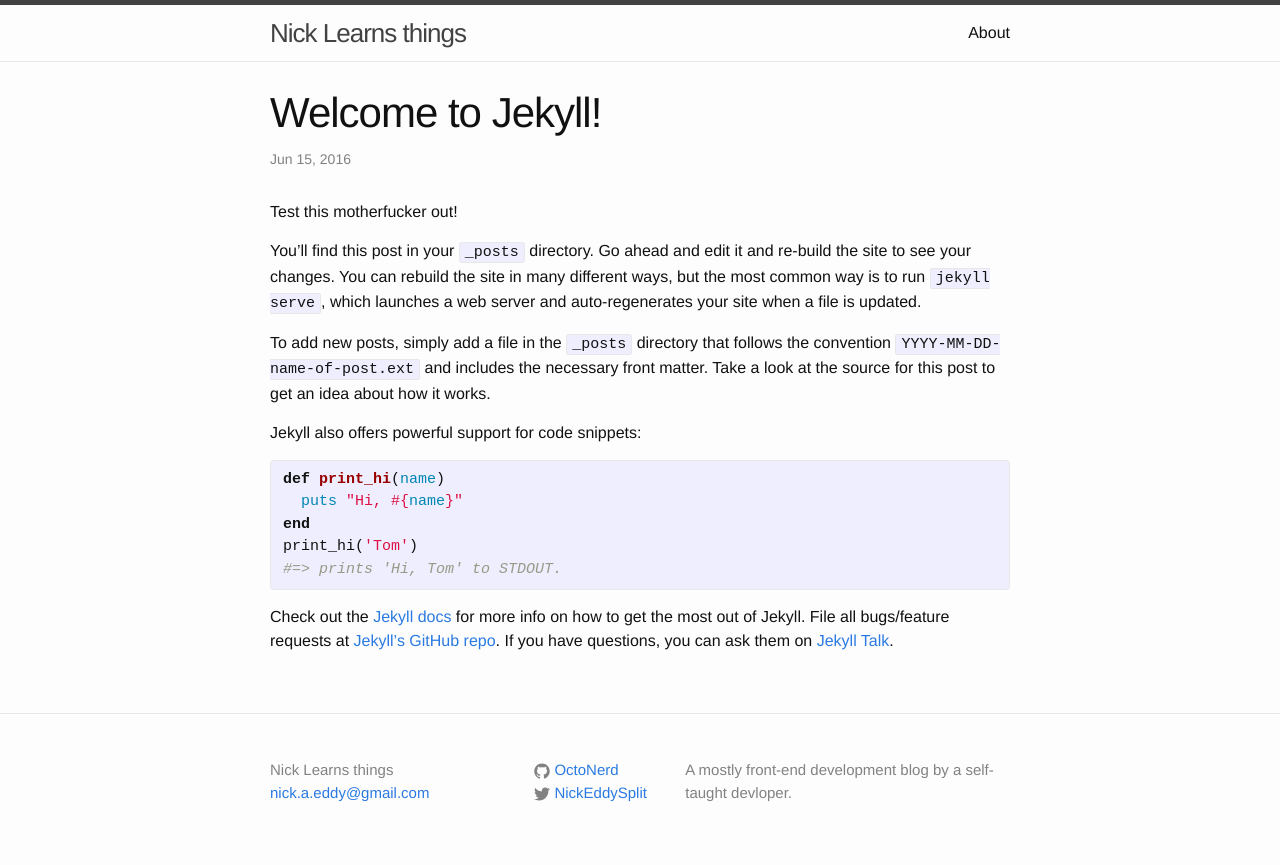
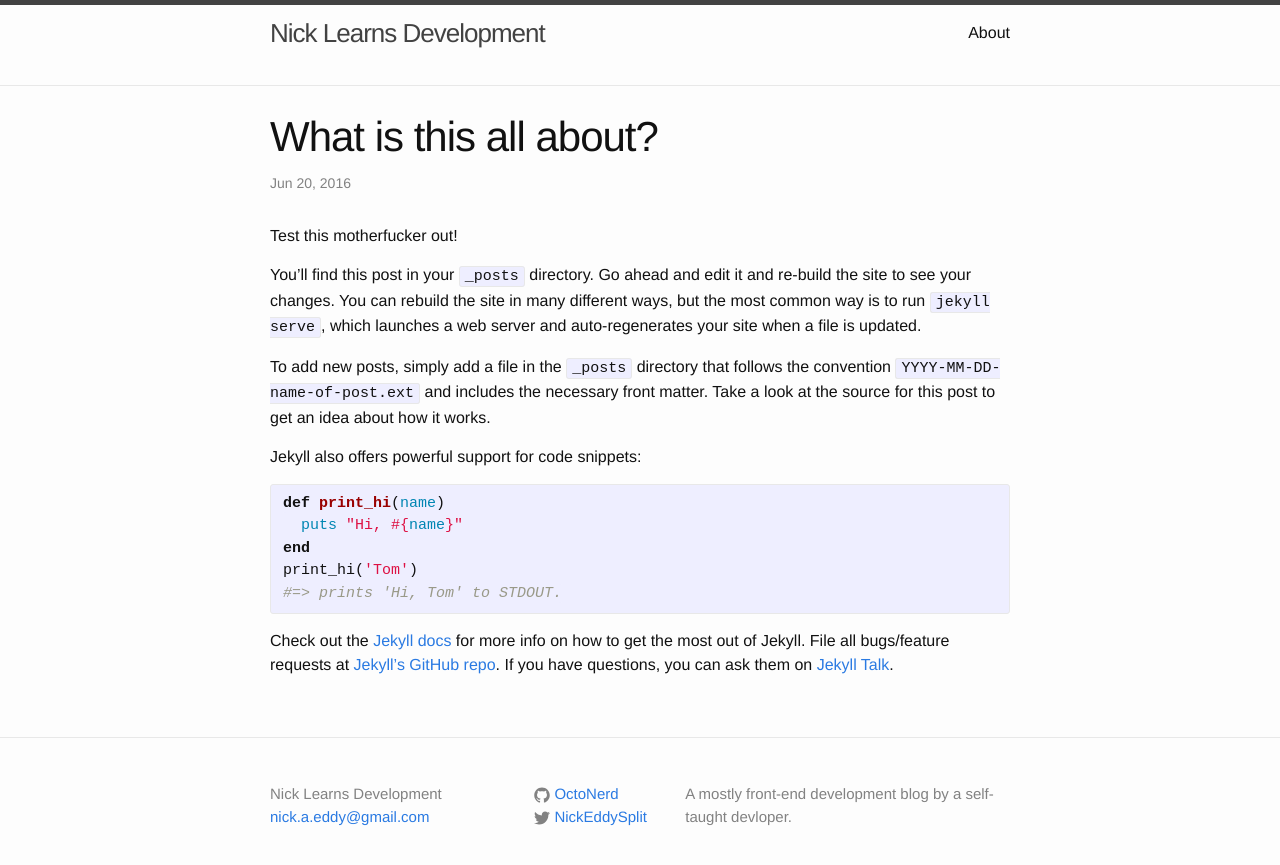
Before and after one commit to OctoNerd/OctoNerd.github.io, a Jekyll site: the page built from _posts/2016-06-15-welcome-to-jekyll.markdown, in a window 1280 px wide. Shown: the top 865 px of the page. Built offline with Jekyll 4.4.1, drawn with Linux system fonts in a browser that asks for light colours.

Commit message:
tested out some settings no major changes.

```diff
--- a/_config.yml
+++ b/_config.yml
@@ -6,7 +6,7 @@
 # 'jekyll serve'. If you change this file, please restart the server process.
 
 # Site settings
-title: Nick Learns things
+title: Nick Learns Development
 email: nick.a.eddy@gmail.com
 description: > # this means to ignore newlines until "baseurl:"
   A mostly front-end development blog by a self-taught devloper.
--- a/_posts/2016-06-15-welcome-to-jekyll.markdown
+++ b/_posts/2016-06-15-welcome-to-jekyll.markdown
@@ -1,8 +1,8 @@
 ---
 layout: post
-title:  "Welcome to Jekyll!"
-date:   2016-06-15 13:15:08 -0700
-categories: jekyll update
+title:  "What is this all about?"
+date:   2016-06-20
+category: meta
 ---
 
 Test this motherfucker out!
--- a/_sass/_base.scss
+++ b/_sass/_base.scss
@@ -24,7 +24,6 @@ body {
     font-feature-settings: "kern" 1;
     font-kerning: normal;
 }
-
 
 
 /**
--- a/_sass/_layout.scss
+++ b/_sass/_layout.scss
@@ -4,7 +4,7 @@
 .site-header {
     border-top: 5px solid $grey-color-dark;
     border-bottom: 1px solid $grey-color-light;
-    min-height: 56px;
+    min-height: 80px;
 
     // Positioning context for the mobile navigation icon
     position: relative;
```
